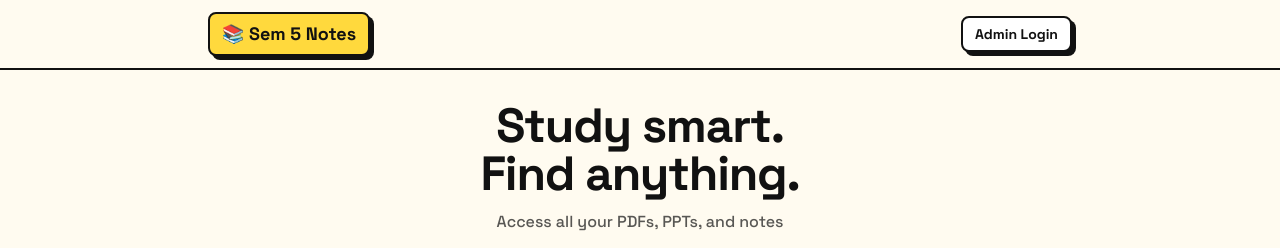
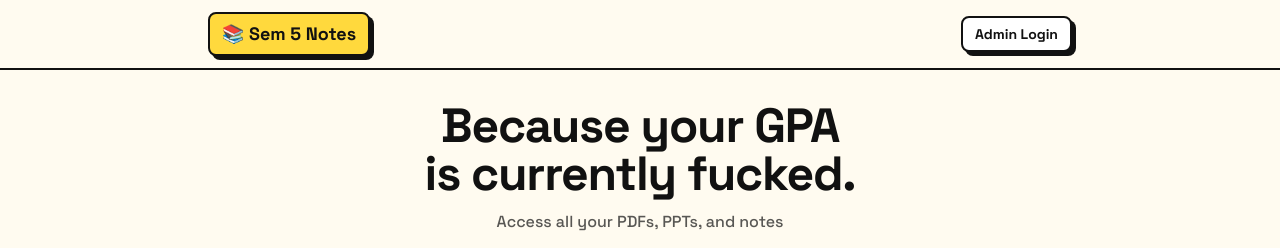
Before and after one commit to Suryanshdev1/Sem-5-Notes, a Next.js app: page / in a window 1280 px wide. Shown: the top 248 px of the page. Built offline with nearby package versions, Linux system fonts and the light colour scheme; no server answers; the database is empty.

Commit message:
Added New Tagline

```diff
--- a/app/page.tsx
+++ b/app/page.tsx
@@ -31,9 +31,9 @@ export default async function Home() {
     <div className="space-y-10">
       <div className="space-y-3 text-center">
         <h2 className="text-4xl leading-tight sm:text-5xl">
-          Study smart.
+          Because your GPA
           <br />
-          Find anything.
+          is currently fucked.
         </h2>
         <p className="font-medium text-ink/70">
           Access all your PDFs, PPTs, and notes
```
